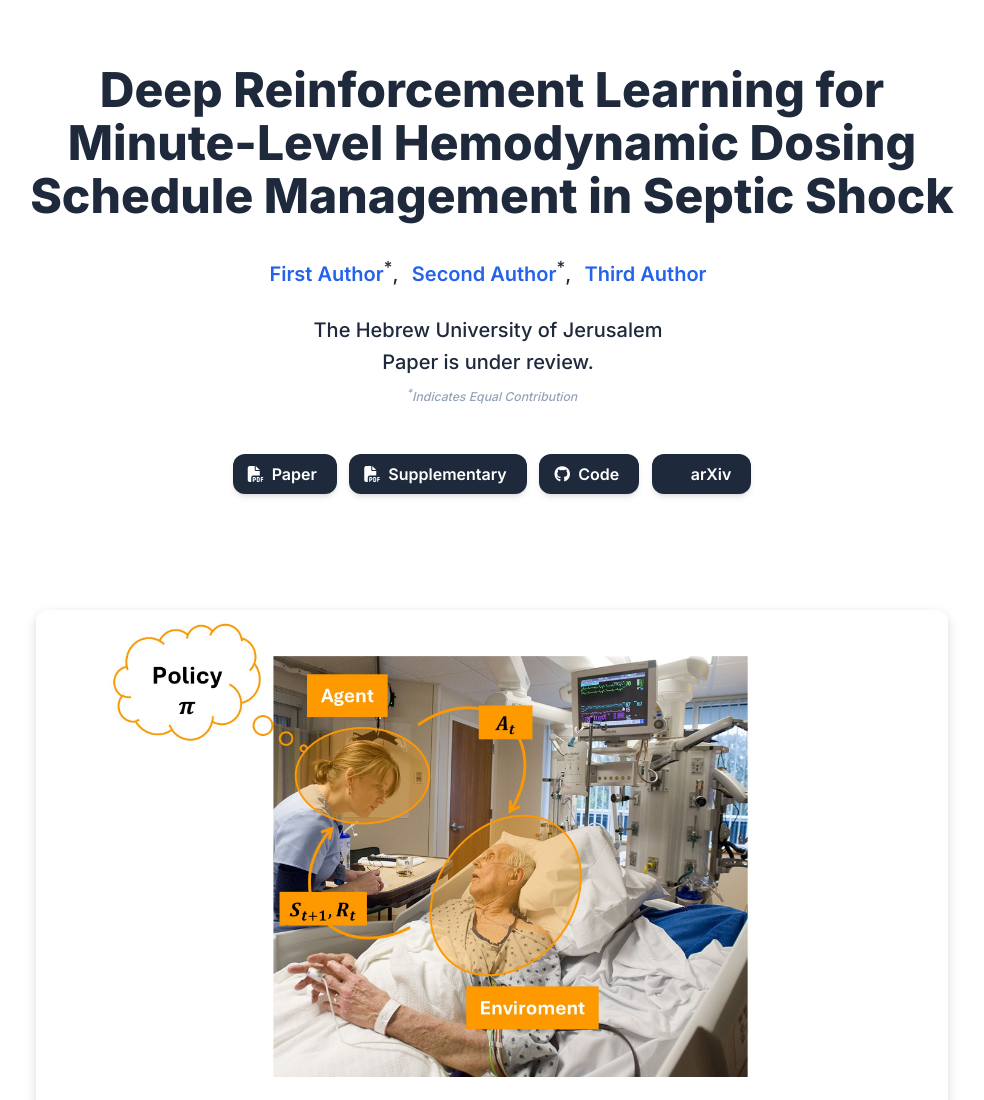
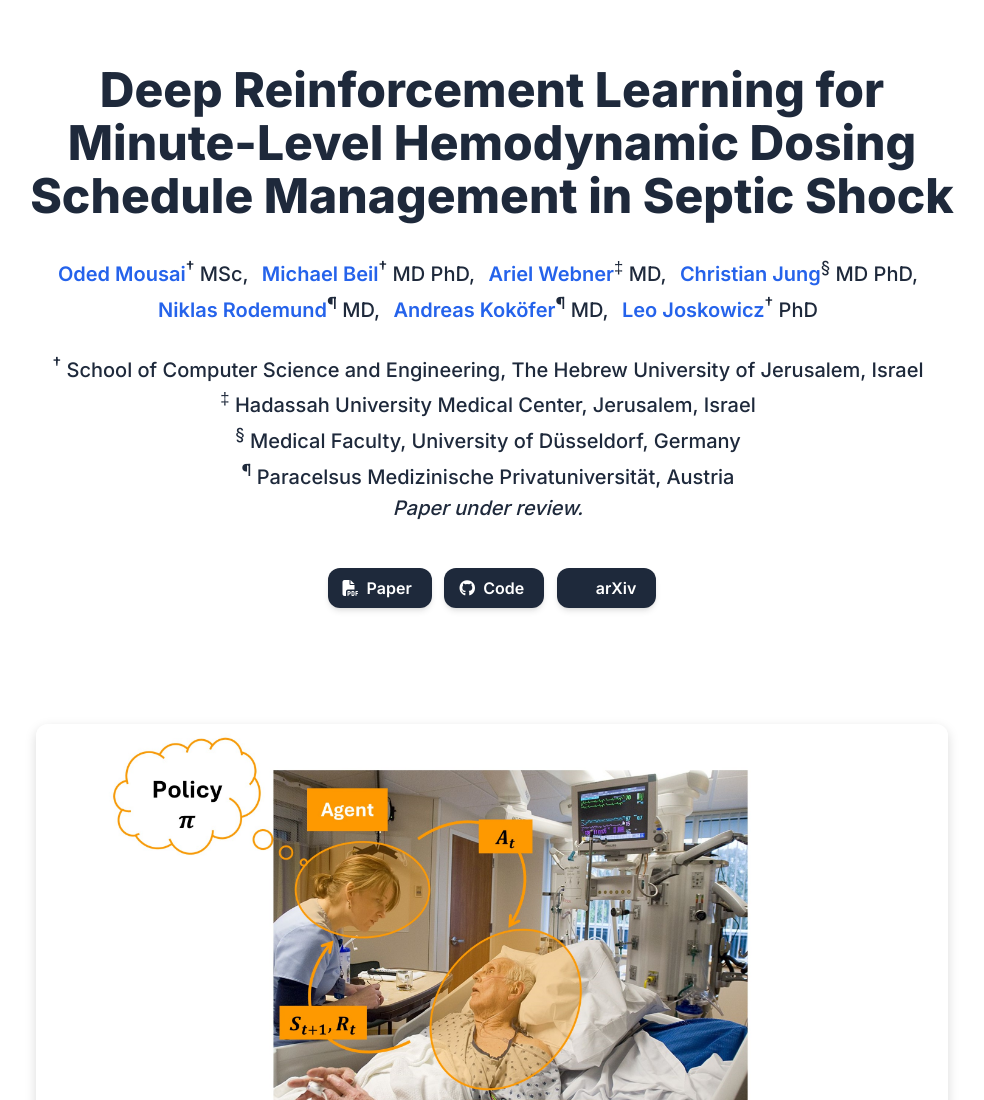
Before and after one commit to OdedMous/RL-Based-Clinical-Agent, a plain HTML site: page index.html in a window 1280 px wide. Shown: the top 1100 px of the page, without its empty margins (148-1132 px from the left). Drawn offline with nearby package versions, Linux system fonts and the light colour scheme; some icons are missing.

Commit message:
Update index.html

```diff
--- a/index.html
+++ b/index.html
@@ -194,26 +194,45 @@
       <div class="container is-max-desktop">
         <div class="columns is-centered">
           <div class="column has-text-centered">
-            <!-- TODO: Replace with your paper title -->
-            <h1 class="title is-1 publication-title">Deep Reinforcement Learning for Minute-Level Hemodynamic Dosing Schedule Management in Septic Shock</h1>
+          <!-- Paper Title and Authors Section -->
+          <h1 class="title is-1 publication-title">
+            Deep Reinforcement Learning for Minute-Level Hemodynamic Dosing Schedule Management in Septic Shock
+          </h1>
+
           <div class="is-size-5 publication-authors">
-              <!-- TODO: Replace with your paper authors and their personal links -->
             <span class="author-block">
-                <a href="FIRST AUTHOR PERSONAL LINK" target="_blank">First Author</a><sup>*</sup>,</span>
+              <a href="#" target="_blank">Oded Mousai</a><sup>†</sup> MSc,
+            </span>
             <span class="author-block">
-                  <a href="SECOND AUTHOR PERSONAL LINK" target="_blank">Second Author</a><sup>*</sup>,</span>
+              <a href="#" target="_blank">Michael Beil</a><sup>†</sup> MD PhD,
+            </span>
             <span class="author-block">
-                    <a href="THIRD AUTHOR PERSONAL LINK" target="_blank">Third Author</a>
+              <a href="#" target="_blank">Ariel Webner</a><sup>‡</sup> MD,
+            </span>
+            <span class="author-block">
+              <a href="#" target="_blank">Christian Jung</a><sup>§</sup> MD PhD,
+            </span>
+            <span class="author-block">
+              <a href="#" target="_blank">Niklas Rodemund</a><sup>¶</sup> MD,
+            </span>
+            <span class="author-block">
+              <a href="#" target="_blank">Andreas Koköfer</a><sup>¶</sup> MD,
+            </span>
+            <span class="author-block">
+              <a href="#" target="_blank">Leo Joskowicz</a><sup>†</sup> PhD
             </span>
           </div>
 
-                  <div class="is-size-5 publication-authors">
-                    <!-- TODO: Replace with your institution and conference/journal info -->
-                    <span class="author-block">The Hebrew University of Jerusalem<br>Paper is under review.</span>
-                    <!-- TODO: Remove this line if no equal contribution -->
-                    <span class="eql-cntrb"><small><br><sup>*</sup>Indicates Equal Contribution</small></span>
+          <div class="is-size-5 publication-authors mt-2">
+            <span class="author-block">
+              <sup>†</sup> School of Computer Science and Engineering, The Hebrew University of Jerusalem, Israel<br>
+              <sup>‡</sup> Hadassah University Medical Center, Jerusalem, Israel<br>
+              <sup>§</sup> Medical Faculty, University of Düsseldorf, Germany<br>
+              <sup>¶</sup> Paracelsus Medizinische Privatuniversität, Austria
+            </span>
+            <br>
+            <span class="author-block"><em>Paper under review.</em></span>
           </div>
-
                   <div class="column has-text-centered">
                     <div class="publication-links">
                          <!-- TODO: Update with your arXiv paper ID -->
@@ -224,17 +243,6 @@
                           <i class="fas fa-file-pdf"></i>
                         </span>
                         <span>Paper</span>
-                      </a>
-                    </span>
-
-                    <!-- TODO: Add your supplementary material PDF or remove this section -->
-                    <span class="link-block">
-                      <a href="static/pdfs/supplementary_material.pdf" target="_blank"
-                      class="external-link button is-normal is-rounded is-dark">
-                      <span class="icon">
-                        <i class="fas fa-file-pdf"></i>
-                      </span>
-                      <span>Supplementary</span>
                       </a>
                     </span>
 
```
Lines whose indentation alone changed are shown as unchanged.
